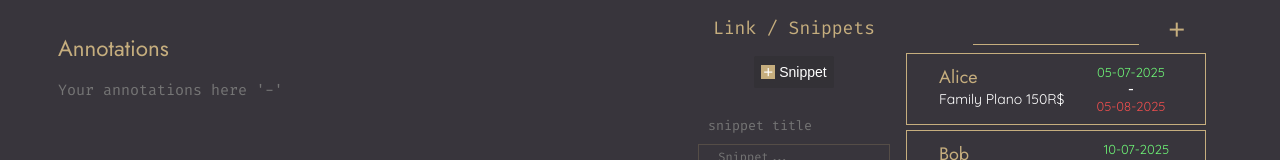
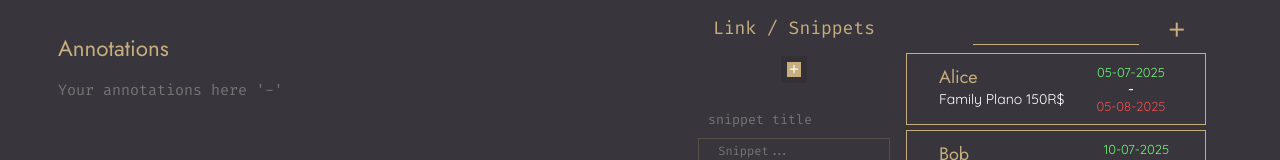
Before and after one commit to renansouza12/ClientEase, an Angular app: page / in a window 1280 px wide. Shown: the top 160 px of the page. Built offline with nearby package versions, Linux system fonts and the light colour scheme.

Commit message:
style: still customizing snippet button

```diff
--- a/src/app/components/links-and-snippets/links-and-snippets.component.html
+++ b/src/app/components/links-and-snippets/links-and-snippets.component.html
@@ -1,5 +1,5 @@
 <h2>Link / Snippets</h2>
-<button> <i class="ri-add-line"></i> Snippet</button>
+<button> <i class="ri-add-line"></i> </button>
 <div class="snippets">
 <app-snippet-card/>
 <app-snippet-card/>
--- a/src/app/components/links-and-snippets/links-and-snippets.component.scss
+++ b/src/app/components/links-and-snippets/links-and-snippets.component.scss
@@ -19,20 +19,16 @@
         font-size: 14px;
         color: var(--White-color);
         background-color: #333136;
-        width: 5rem;
-        height: 2rem;
+        padding: 3%;
         border-radius: .1rem;
-        display: block;
-
+        display: flex;
         i{
             background-color: var(--primary-color);
-            height: 100%;
-            width: 100%;
         }
     }
 
     .snippets{
-        height: 100%;
+        height: 500px;
         width: 100%;
         display: flex;
         flex-direction: column;
```
